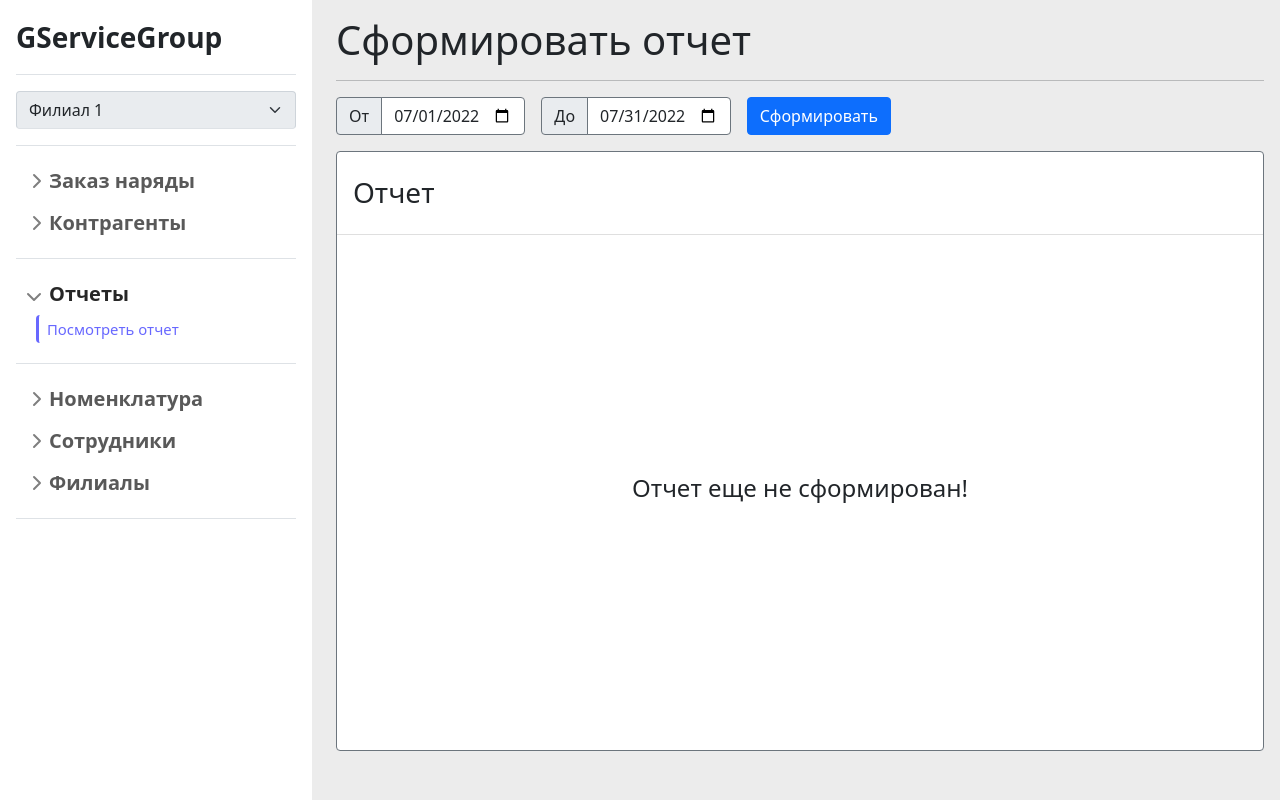
After one commit to NurOrNuLL/ESDP-AP-5-6-TEAM-2, a Django app: page /org/1/tp/1/report/preview/ in a window 1280 px wide. The commit adds this page. Run offline with Django 4.2, Linux system fonts and the light colour scheme; data comes from the database, SQL or seed files in the repository; parts of the project's set-up code (start-up, migrations or seed data) failed here and were passed over; some libraries are stand-ins or nearby versions.

Commit message:
fix: Сделал темпллейт и рендер темплейта
Связано: 439

```diff
--- /dev/null
+++ b/infrastructure/web/report/forms.py
@@ -0,0 +1,6 @@
+from django import forms
+
+
+class ReportDateForm(forms.Form):
+    from_date = forms.DateField(required=True)
+    to_date = forms.DateField(required=True)
--- /dev/null
+++ b/infrastructure/web/report/views.py
@@ -0,0 +1,56 @@
+from typing import List
+from django.http import HttpRequest, HttpResponse
+from django.views.generic import TemplateView
+from .forms import ReportDateForm
+from django.shortcuts import render
+import datetime
+import calendar
+
+
+class ReportPreviewView(TemplateView):
+    template_name = 'report/report.html'
+    form_class = ReportDateForm
+
+    def get_default_date(self) -> List[str]:
+        current_date = datetime.date.today()
+        current_year = current_date.year
+        current_month = current_date.month
+
+        from_date = datetime.date(
+            current_year,
+            current_month,
+            1
+        )
+        to_date = datetime.date(
+            current_year,
+            current_month,
+            calendar.monthrange(current_year, current_month)[1]
+        )
+
+        return [str(from_date), str(to_date)]
+
+    def get(self, request: HttpRequest, *args: list, **kwargs: dict) -> HttpResponse:
+        initial = {}
+        initial['from_date'], initial['to_date'] = self.get_default_date()
+
+        form = self.form_class(initial)
+
+        context = self.get_context_data(**kwargs)
+        context['form'] = form
+
+        return render(request, self.template_name, context)
+
+    def post(self, request: HttpRequest, *args: list, **kwargs: dict) -> HttpResponse:
+        form = self.form_class(request.POST)
+
+        if form.is_valid():
+            context = self.get_context_data(**kwargs)
+            context['form'] = form
+            context['report_generated'] = True
+
+            return render(request, self.template_name, context)
+        else:
+            context = self.get_context_data(**kwargs)
+            context['form'] = form
+
+            return render(request, self.template_name, context)
--- a/infrastructure/web/static/js/sidebars.js
+++ b/infrastructure/web/static/js/sidebars.js
@@ -26,6 +26,7 @@ sidebarLinks.forEach((element) => {
     sidebarDivs.forEach((element) => {
       if (elementParent == element) {
         sidebarBtns[sidebarDivs.indexOf(element)].classList.remove('collapsed')
+        sidebarBtns[sidebarDivs.indexOf(element)].ariaExpanded = 'true'
         element.classList.add('show')
       }
     })
--- a/infrastructure/web/templates/partials/sidebar.html
+++ b/infrastructure/web/templates/partials/sidebar.html
@@ -54,7 +54,19 @@
             </div>
         </li>
         <li class="border-top my-3"></li>
-        <li class="mb-1">
+		<li class="mb-1">
+            <button class="btn btn-toggle align-items-center rounded collapsed sidebar-btn" data-bs-toggle="collapse"
+                    data-bs-target="#report-collapse" aria-expanded="false">
+                Отчеты
+            </button>
+            <div class="collapse sidebar-ul" id="report-collapse" style="">
+                <ul class="btn-toggle-nav list-unstyled fw-normal pb-1 small">
+                    <li><a href="{% url 'report_preview' orgID=1 tpID=tpID %}" class="link-dark sidebar-link rounded">Посмотреть отчет</a></li>
+                </ul>
+            </div>
+        </li>
+        <li class="border-top my-3"></li>
+		<li class="mb-1">
             <button class="btn btn-toggle align-items-center rounded collapsed sidebar-btn" data-bs-toggle="collapse"
                     data-bs-target="#price-list-collapse" aria-expanded="false">
                 Номенклатура
@@ -63,18 +75,6 @@
                 <ul class="btn-toggle-nav list-unstyled fw-normal pb-1 small">
                     <li><a href="{% url 'nomenclature_list' orgID=1 tpID=tpID %}" class="link-dark sidebar-link rounded">Список</a></li>
                     <li><a href="{% url 'nomenclature_create' orgID=1 tpID=tpID %}" class="link-dark sidebar-link rounded">Создать</a></li>
-                </ul>
-            </div>
-        </li>
-        <li class="mb-1">
-            <button class="btn btn-toggle align-items-center rounded collapsed sidebar-btn" data-bs-toggle="collapse"
-                    data-bs-target="#trade-point-collapse" aria-expanded="false">
-                Филиал
-            </button>
-            <div class="collapse sidebar-ul" id="trade-point-collapse" style="">
-                <ul class="btn-toggle-nav list-unstyled fw-normal pb-1 small">
-                    <li><a href="{% url 'trade_point_list' orgID=1 tpID=tpID %}" class="link-dark sidebar-link rounded">Список</a></li>
-                    <li><a href="{% url 'trade_point_create' orgID=1 tpID=tpID %}" class="link-dark sidebar-link rounded">Создать</a></li>
                 </ul>
             </div>
         </li>
@@ -93,6 +93,18 @@
                 </ul>
             </div>
         </li>
+		<li class="mb-1">
+            <button class="btn btn-toggle align-items-center rounded collapsed sidebar-btn" data-bs-toggle="collapse"
+                    data-bs-target="#trade-point-collapse" aria-expanded="false">
+                Филиалы
+            </button>
+            <div class="collapse sidebar-ul" id="trade-point-collapse" style="">
+                <ul class="btn-toggle-nav list-unstyled fw-normal pb-1 small">
+                    <li><a href="{% url 'trade_point_list' orgID=1 tpID=tpID %}" class="link-dark sidebar-link rounded">Список</a></li>
+                    <li><a href="{% url 'trade_point_create' orgID=1 tpID=tpID %}" class="link-dark sidebar-link rounded">Создать</a></li>
+                </ul>
+            </div>
+        </li>
         <li class="border-top my-3"></li>
         {% if request.user.is_authenticated %}
             <a class="btn btn-outline-secondary align-items-center w-100" aria-current="page" href="{% url 'logout' %}">Выйти</a>
--- /dev/null
+++ b/infrastructure/web/templates/report/report.html
@@ -0,0 +1,39 @@
+{% extends 'base.html' %}
+{% load static %}
+
+
+{% block content %}
+
+	<h1>Сформировать отчет</h1>
+	<hr>
+    <form method="post">
+        {% csrf_token %}
+        <div class="d-flex mb-3" style="width: 555px">
+            <div class="input-group p-0 me-2 border-secondary">
+                <span class="input-group-text border-secondary">От</span>
+                <input type="date" class="form-control border-secondary" name="from_date" value="{{ form.from_date.value }}">
+            </div>
+            <div class="input-group p-0 mx-2">
+                <span class="input-group-text border-secondary">До</span>
+                <input type="date" class="form-control border-secondary" name="to_date" value="{{ form.to_date.value }}">
+            </div>
+            <button type="submit" class="btn btn-primary ms-2">Сформировать</button>
+        </div>
+    </form>
+	<div class="card border-secondary" style="min-height: 600px;">
+		<div class="card-header bg-transparent">
+			<h3 class="my-3">Отчет</h3>
+		</div>
+		<div class="card-body d-flex justify-content-center align-items-center">
+			<h4 class="text-center">Отчет еще не сформирован!</h4>
+		</div>
+	</div>
+
+{% endblock content %}
+
+
+{% block js_block %}
+
+	<script src="{% static 'js/report_modal.js' %}"></script>
+
+{% endblock js_block %}
--- a/infrastructure/web/urls.py
+++ b/infrastructure/web/urls.py
@@ -31,6 +31,8 @@ from .employee.views import (EmployeeCreate,
                              EmployeeFilterApiView, EmployeeList, EmployeeDetail, EmployeeUpdate,
                              EmployeeConcurrencyUpdate)
 from infrastructure.accounts.views import RegisterView
+
+from infrastructure.web.report.views import ReportPreviewView
 
 nomenclature_urls = [
     path(
@@ -115,6 +117,10 @@ order_urls = [
     path('order/list/filter/', OrderListApiView.as_view(), name='order_list')
 ]
 
+report_urls = [
+	path('report/preview/', ReportPreviewView.as_view(), name="report_preview")
+]
+
 urlpatterns = [
     path('', HomePageView.as_view(), name="home"),
     path('favicon.ico', RedirectView.as_view(url=staticfiles_storage.url('img/favicon.ico')))
@@ -126,3 +132,4 @@ urlpatterns += contractor_urls
 urlpatterns += own_urls
 urlpatterns += employee_urls
 urlpatterns += order_urls
+urlpatterns += report_urls
```
Also changed, not shown: infrastructure/web/report/__init__.py (added).
